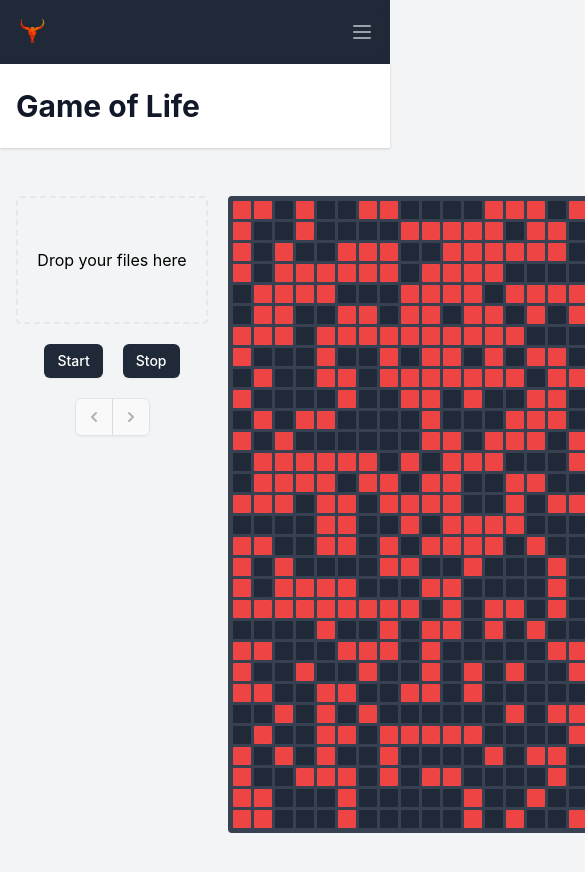
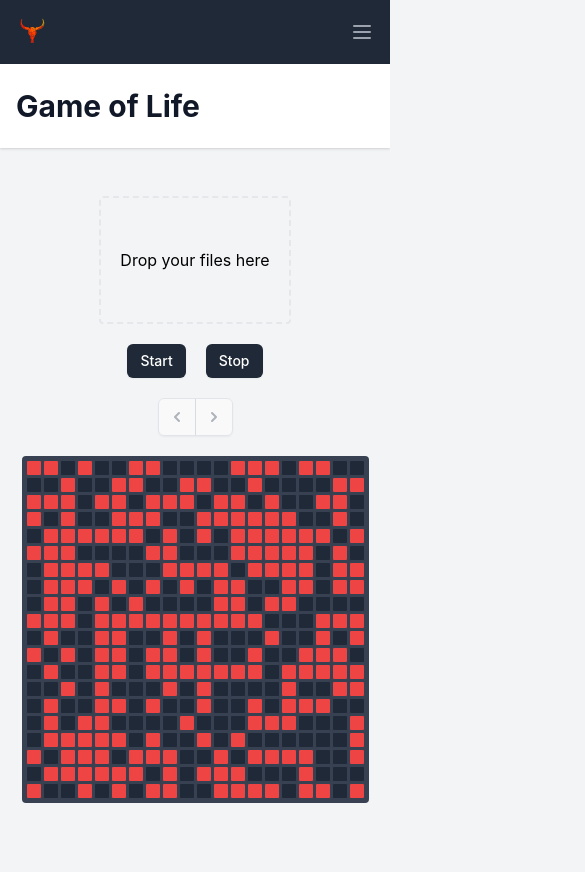
Before and after one commit to fedeviotti/game-of-life-reloaded, a React app: page /game-of-life in a window 390 px wide. Shown: the top 872 px of the page, 585 px wide, since content can reach past the window. After the commit the page ends 851 px from the top, so only its background shows below. Built offline with nearby package versions, Linux system fonts and the light colour scheme.

Commit message:
Feat: manage grid responsive

```diff
--- a/src/constants/grid-info.ts
+++ b/src/constants/grid-info.ts
@@ -1,5 +1,5 @@
-export const ROWS = 30;
-export const COLS = 30;
+export const ROWS = 20;
+export const COLS = 20;
 export const TOTAL_GRID_CELLS = ROWS * COLS;
 export const INITIAL_TIMEOUT_DELAY = 100; // ms
 export const TIMEOUT_DELAY_STEP = 50; // ms
--- a/src/pages/game-of-life.tsx
+++ b/src/pages/game-of-life.tsx
@@ -13,7 +13,7 @@ const GameOfLife: React.FC = () => {
   );
 
   return (
-    <div className="flex flex-row gap-5 justify-between">
+    <div className="flex flex-col md:flex-row gap-5 md:gap-14 items-center justify-center">
       <div className="flex flex-col gap-5 items-center">
         <Dropzone />
         <div className="flex gap-5">
--- a/src/styles/game-of-life-grid.module.css
+++ b/src/styles/game-of-life-grid.module.css
@@ -1,7 +1,7 @@
 .gridContainer {
     display: grid;
-    grid-template-columns: repeat(30, 20px);
-    grid-template-rows: repeat(30, 20px);
+    @apply grid-cols-20;
+    @apply grid-rows-20;
     grid-gap: 1px;
     /*margin: auto 5rem;*/
     max-width: 900px;
@@ -11,8 +11,8 @@
 
 .gridContainer div {
     /*background-color: red;*/
-    height: 20px;
-    width: 20px;
+    @apply h-4 md:h-7;
+    @apply w-4 md:w-7;
     transition: all 0.2s;
     @apply rounded-sm bg-gray-800;
     @apply border border-solid border-gray-700;
--- a/tailwind.config.js
+++ b/tailwind.config.js
@@ -1,7 +1,8 @@
 const colors = require('tailwindcss/colors');
 
 module.exports = {
-  purge: ['./src/**/*.html', './src/**/*.js'],
+  mode: 'jit',
+  purge: ['./public/**/*.html', './src/**/*.{js,jsx,ts,tsx,vue}'],
   darkMode: false, // or 'media' or 'class'
   theme: {
     fontFamily: {
@@ -16,6 +17,20 @@ module.exports = {
       borderRadius: {
         '4xl': '2rem',
       },
+      gridTemplateColumns: {
+        // Simple 15 and 30 column grid
+        15: 'repeat(15, minmax(min-content, 1fr))',
+        20: 'repeat(20, minmax(min-content, 1fr))',
+        25: 'repeat(25, minmax(min-content, 1fr))',
+        30: 'repeat(30, minmax(min-content, 1fr))',
+      },
+      gridTemplateRows: {
+        // Simple 15 and 30 row grid
+        15: 'repeat(15, minmax(min-content, 1fr))',
+        20: 'repeat(20, minmax(min-content, 1fr))',
+        25: 'repeat(25, minmax(min-content, 1fr))',
+        30: 'repeat(30, minmax(min-content, 1fr))',
+      },
     },
   },
   variants: {
```
